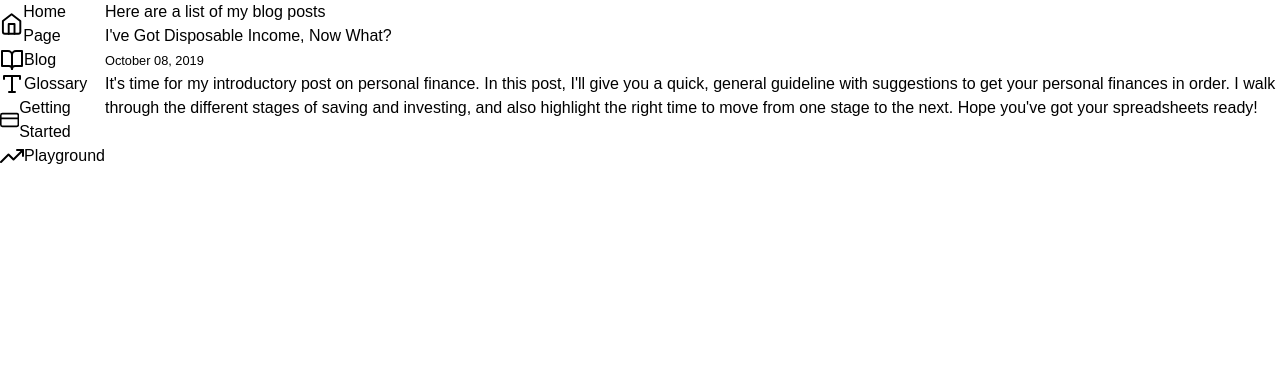
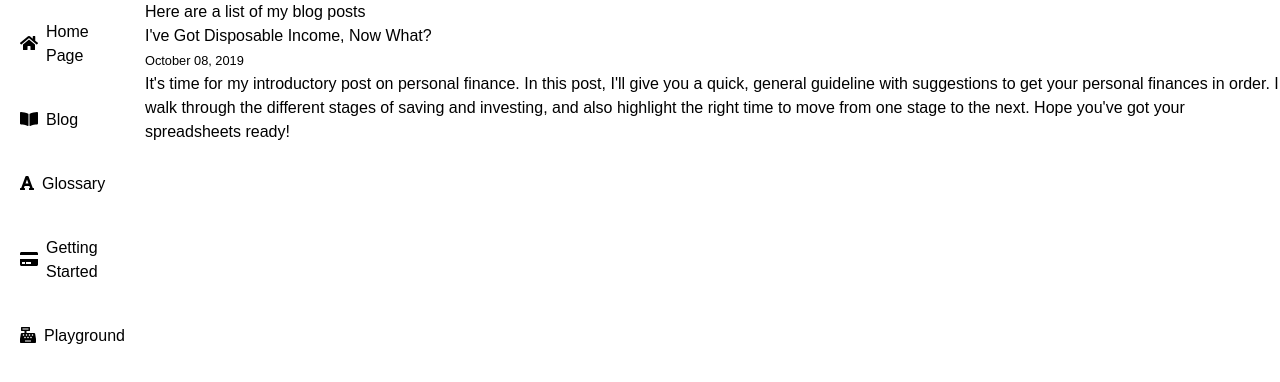
Before and after one commit to Frugal-Piggybank/blog-v2, a Next.js app: page /blog in a window 1280 px wide. Shown: the top 382 px of the page. Built offline with nearby package versions, Linux system fonts and the light colour scheme.

Commit message:
:art: replace feather icons with font-awesome

```diff
--- a/package.json
+++ b/package.json
@@ -1,11 +1,15 @@
 {
   "dependencies": {
+    "@fortawesome/fontawesome-svg-core": "^1.2.34",
+    "@fortawesome/free-brands-svg-icons": "^5.15.2",
+    "@fortawesome/free-regular-svg-icons": "^5.15.2",
+    "@fortawesome/free-solid-svg-icons": "^5.15.2",
+    "@fortawesome/react-fontawesome": "^0.1.14",
     "date-fns": "^2.17.0",
     "gray-matter": "^4.0.2",
     "next": "^10.0.7",
     "react": "^17.0.1",
     "react-dom": "^17.0.1",
-    "react-feather": "^2.0.9",
     "remark": "^13.0.0",
     "remark-html": "^13.0.1"
   },
--- a/src/shared/components/layout/components/navigation/navigation-item.tsx
+++ b/src/shared/components/layout/components/navigation/navigation-item.tsx
@@ -1,19 +1,22 @@
 import React, { FC } from 'react';
 import Link from 'next/link';
-import * as icons from 'react-feather';
+import { FontAwesomeIcon } from '@fortawesome/react-fontawesome';
+import { IconDefinition } from '@fortawesome/fontawesome-svg-core';
 
 const NavigationItem: FC<{
   name: string;
   route: string;
-  icon: string;
+  icon: IconDefinition;
 }> = ({ name, route, icon }) => {
-  const IconComponent = icon.length > 0 && icons[icon];
-
   return (
     <li>
       <Link href={`${route}`}>
-        <a className="flex items-center">
-          <IconComponent className="inline" />
+        <a className="flex items-center p-5 rounded-lg hover:bg-gray-100">
+          {icon && (
+            <span className="mr-2">
+              <FontAwesomeIcon icon={icon} aria-hidden="true" />
+            </span>
+          )}
           <span>{name}</span>
         </a>
       </Link>
--- a/src/shared/components/layout/components/navigation/navigation.tsx
+++ b/src/shared/components/layout/components/navigation/navigation.tsx
@@ -1,21 +1,28 @@
 import React from 'react';
 import NavigationItem from './navigation-item';
+import {
+  faHome,
+  faBookOpen,
+  faFont,
+  faCreditCard,
+  faCashRegister,
+} from '@fortawesome/free-solid-svg-icons';
 
 const Navigation = () => {
   return (
     <ul>
-      <NavigationItem name="Home Page" route={'/'} icon={`Home`} />
-      <NavigationItem name="Blog" route={'/blog'} icon={`BookOpen`} />
-      <NavigationItem name="Glossary" route={'/glossary'} icon={`Type`} />
+      <NavigationItem name="Home Page" route={'/'} icon={faHome} />
+      <NavigationItem name="Blog" route={'/blog'} icon={faBookOpen} />
+      <NavigationItem name="Glossary" route={'/glossary'} icon={faFont} />
       <NavigationItem
         name="Getting Started"
         route={'/getting-started'}
-        icon={`CreditCard`}
+        icon={faCreditCard}
       />
       <NavigationItem
         name="Playground"
         route={'/playground'}
-        icon={`TrendingUp`}
+        icon={faCashRegister}
       />
     </ul>
   );
```
Also changed, not shown: 1 other file (tests, documents, lock files or other folders).
